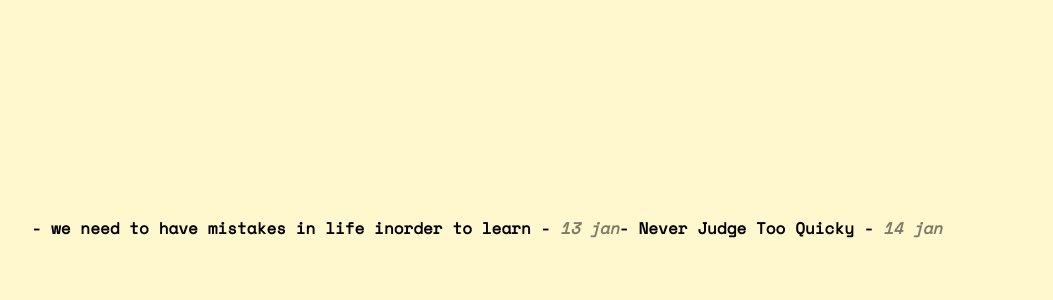
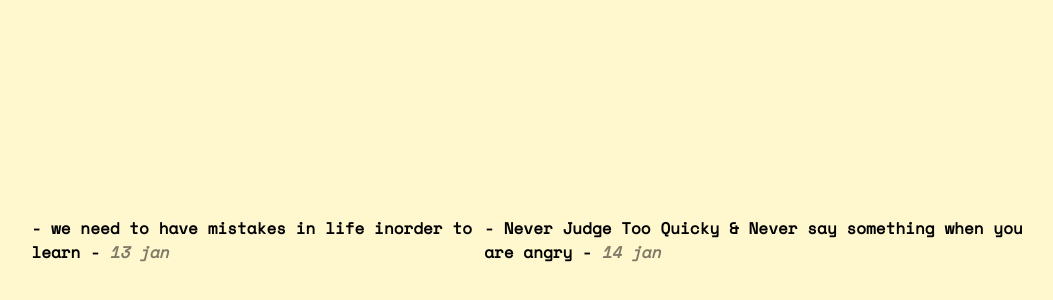
Before and after one commit to developedbyjk/JKlearnings, a React (Vite) app: page / in a window 1280 px wide. Shown: the part 8-308 px from the top of the page, without its empty margins (103-1156 px from the left). Built offline with nearby package versions, Linux system fonts and the light colour scheme.

Commit message:
14 jan lesson

```diff
--- a/src/App.jsx
+++ b/src/App.jsx
@@ -10,7 +10,8 @@ function App() {
     <>
     <div class="container">
         <p>- we need to have mistakes in life inorder to learn - <i>13 jan</i></p>
-        <p>- Never Judge Too Quicky - <i>14 jan</i></p>
+        <br />
+        <p>- Never Judge Too Quicky & Never say something when you are angry - <i>14 jan</i></p>
     </div>
     </>
   )
```
